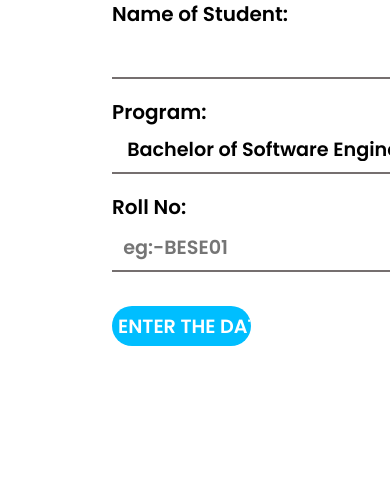
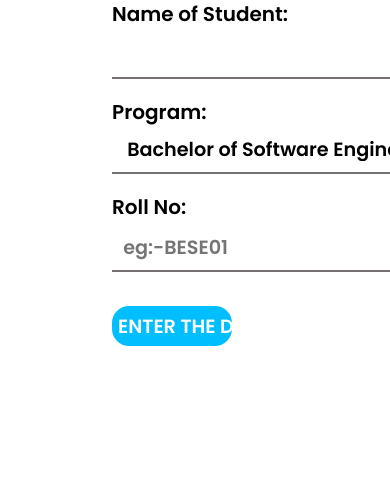
Before and after one commit to Abiral1234/MinorProject1-GCESAttendance, a PHP site: page /AddStudent.php in a window 390 px wide; the page is wider, and only the part inside the window is pictured. Shown: the part 129-625 px from the top of that part. Run offline with PHP 8.4, Linux system fonts and the light colour scheme.

Commit message:
Page Responsive

```diff
--- a/CSS/AddStudentcss.css
+++ b/CSS/AddStudentcss.css
@@ -28,7 +28,7 @@ input{
 }
 .btn{
     display: block;
-    width: 50%;
+    width: 30%;
     height: 40px;
     border-radius: 25px;
     outline: none;
@@ -46,6 +46,10 @@ input{
     .container{
         margin-left: 20em;
     }
+    .btn{
+        width: 43%;
+        border-radius: 17px;
+    }
 }
 @media screen and (max-width: 700px){
     .container{
```
